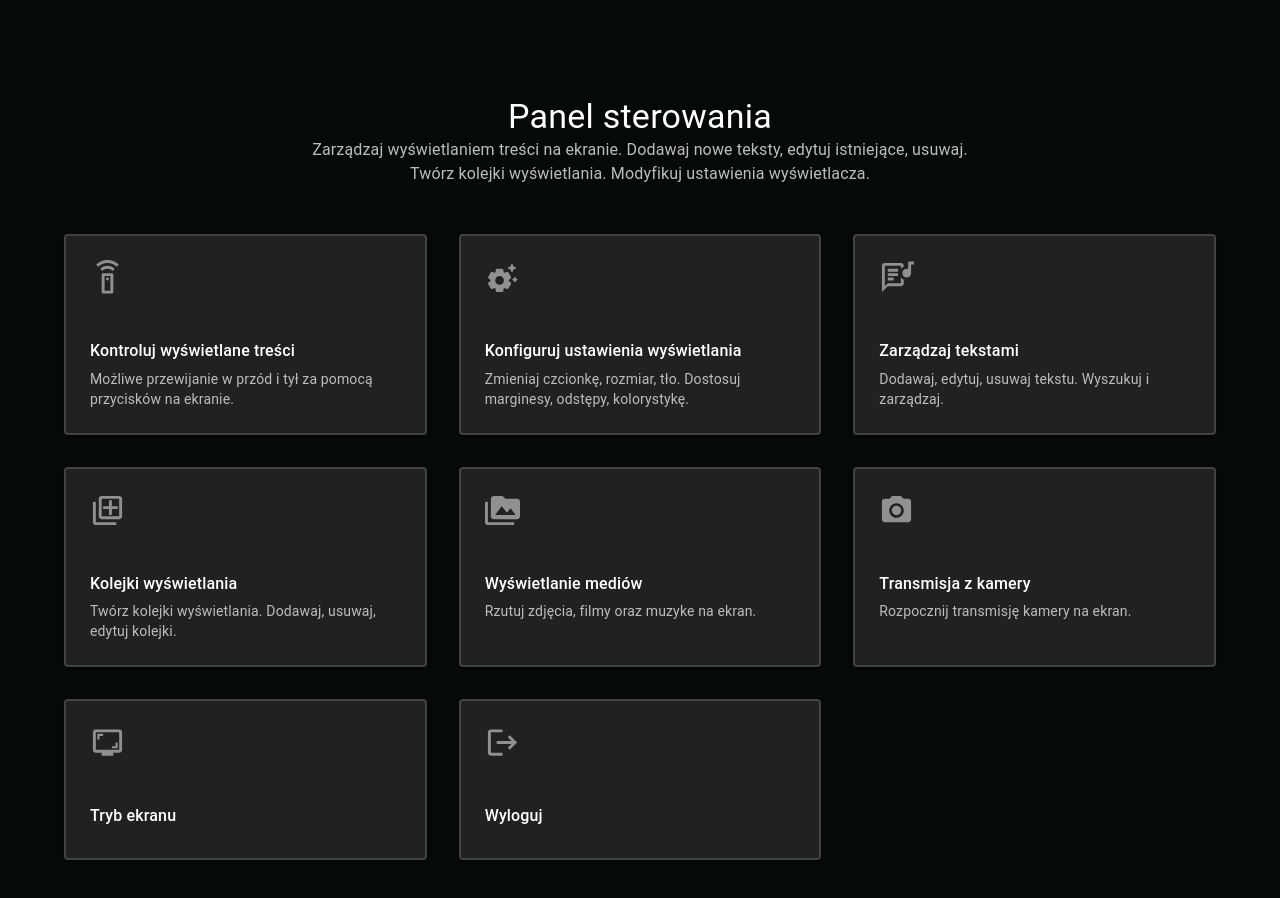
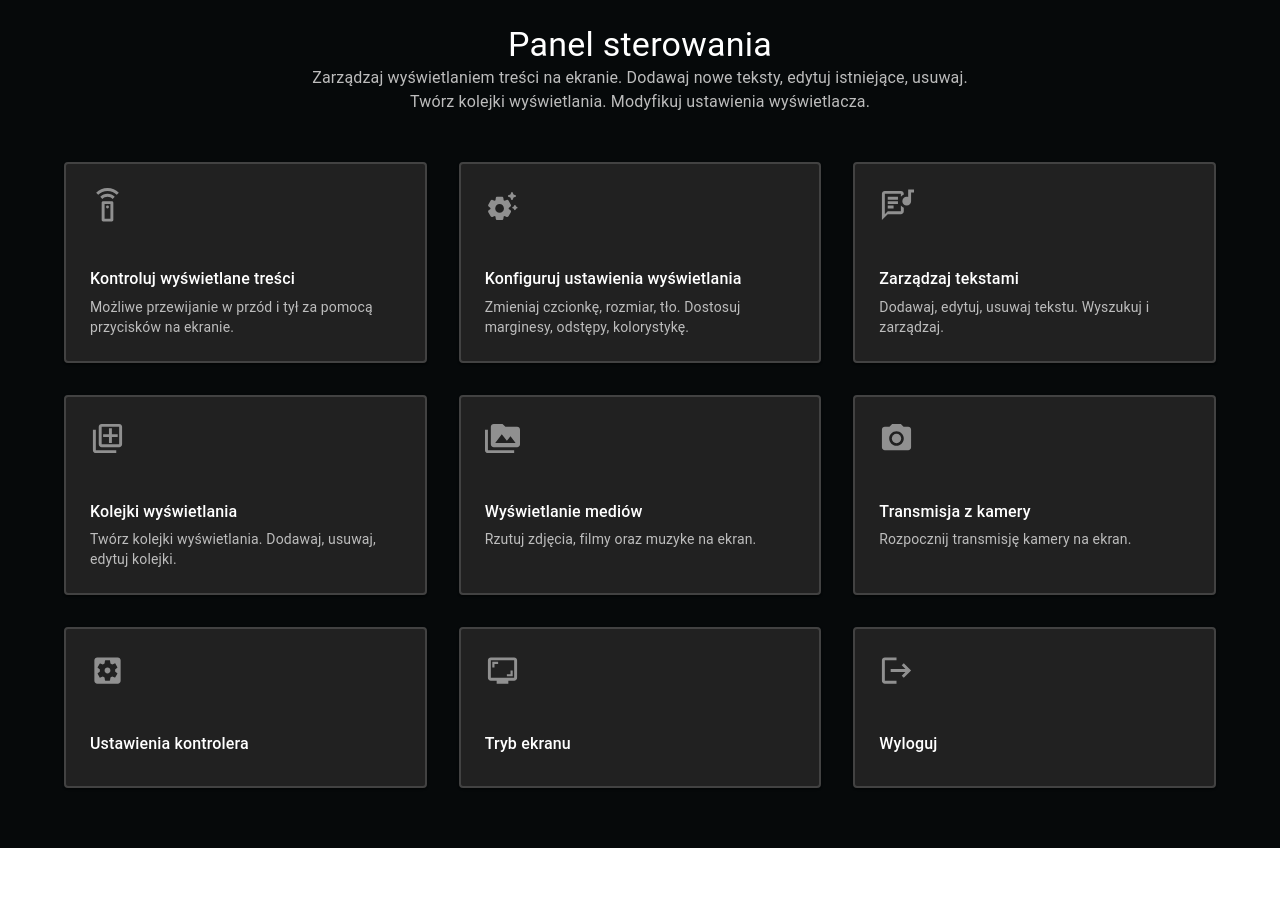
Before and after one commit to kubiakszymonp/projektor-frontend, a React (Create React App) app: page / in a window 1280 px wide. Shown: the top 898 px of the page. After the commit the page ends 848 px from the top, so only its background shows below. Built offline with nearby package versions, Linux system fonts and the light colour scheme; sample sign-in values are in the browser's storage.

Commit message:
use styled component for page wrapper

```diff
--- a/src/App.tsx
+++ b/src/App.tsx
@@ -15,6 +15,7 @@ import { LoadingProvider } from "./components/loading/loading-context";
 import { WebRtcStream } from "./pages/WebRtc/web-rtc-sender";
 import MediaCaptureProvider from "./services/user-media-capture.provider";
 import { WebRtcStreamReciever } from "./pages/WebRtc/web-rtc-reciever";
+import { ControllerSettings } from "./pages/ControllerSettings/controller-settings";
 
 function App() {
   const defaultTheme = createTheme({
@@ -44,6 +45,7 @@ function App() {
             />
             <Route path="/files-manager" element={<FilesManager />} />
             <Route path="/stream" element={<WebRtcStream />} />
+            <Route path="/controller-settings" element={<ControllerSettings />} />
           </Routes>
         </LoadingProvider>
       </MediaCaptureProvider>
--- /dev/null
+++ b/src/components/page-wrapper.tsx
@@ -0,0 +1,22 @@
+import { styled } from '@mui/system';
+import Box from '@mui/material/Box';
+
+const StyledBox = styled(Box)(({ theme }) => ({
+    color: 'white',
+    backgroundColor: '#06090a',
+    height: '100%',
+    minHeight: '100vh',
+    paddingTop: theme.spacing(1),  // default padding
+    paddingBottom: theme.spacing(1),  // default padding
+    paddingLeft: theme.spacing(1),  // default padding
+    paddingRight: theme.spacing(1),  // default padding
+
+    [theme.breakpoints.up('md')]: {
+        paddingTop: theme.spacing(3),
+        paddingBottom: theme.spacing(3),
+        paddingLeft: theme.spacing(5),
+        paddingRight: theme.spacing(5),
+    },
+}));
+
+export default StyledBox;
--- /dev/null
+++ b/src/pages/ControllerSettings/controller-settings.tsx
@@ -0,0 +1,3 @@
+export const ControllerSettings: React.FC = () => {
+    return <div></div>
+}
--- a/src/pages/Dashboard/Dashboard.tsx
+++ b/src/pages/Dashboard/Dashboard.tsx
@@ -5,6 +5,7 @@ import {
   PermMedia,
   QueueOutlined,
   ScreenshotMonitor,
+  SettingsApplications,
   SettingsRemoteOutlined,
   SettingsSuggestRounded,
 } from "@mui/icons-material";
@@ -12,6 +13,7 @@ import { Box, Card, Container, Grid, Stack, Typography } from "@mui/material";
 import { useNavigate } from "react-router-dom";
 import { jwtPersistance } from "../../services/jwt-persistance";
 import { useEffect } from "react";
+import StyledBox from "../../components/page-wrapper";
 
 export const Dashboard = () => {
   const navigate = useNavigate();
@@ -62,6 +64,14 @@ export const Dashboard = () => {
       onClick: () => navigate("/stream"),
     },
     {
+      icon: <SettingsApplications fontSize="large" />,
+      title: "Ustawienia kontrolera",
+      description: "",
+      onClick: () => {
+        navigate("/controller-settings");
+      },
+    },
+    {
       icon: <ScreenshotMonitor fontSize="large" />,
       title: "Tryb ekranu",
       description: "",
@@ -81,17 +91,7 @@ export const Dashboard = () => {
     }
   ];
   return (
-    <Box
-      id="highlights"
-      sx={{
-        pt: { xs: 4, sm: 12 },
-        pb: { xs: 8, sm: 16 },
-        color: "white",
-        bgcolor: "#06090a",
-        height: " 100%",
-        minHeight: "100vh",
-      }}
-    >
+    <StyledBox>
       <Container
         sx={{
           position: "relative",
@@ -151,6 +151,7 @@ export const Dashboard = () => {
           ))}
         </Grid>
       </Container>
-    </Box>
+
+    </StyledBox>
   );
 };
--- a/src/pages/FilesManager/FilesManager.tsx
+++ b/src/pages/FilesManager/FilesManager.tsx
@@ -16,6 +16,7 @@ import { MoreVert } from "@mui/icons-material";
 import { FilePreviewModal } from "./FilePreviewModal";
 import { GetMediaFileDto } from "../../api/generated";
 import { uploadFilesToBackend } from "../../util/upload-files";
+import StyledBox from "../../components/page-wrapper";
 
 export const FilesManager: React.FC = () => {
   const [fileInfosGrouped, setFileInfosGrouped] = useState<
@@ -132,15 +133,7 @@ export const FilesManager: React.FC = () => {
   };
 
   return (
-    <Box
-      sx={{
-        color: "white",
-        bgcolor: "#06090a",
-        height: "100%",
-        minHeight: "100vh",
-        py: 2,
-      }}
-    >
+    <StyledBox>
       <FilePreviewModal
         open={filePreviewModalOpen}
         currentFile={currentPreviewFile}
@@ -296,6 +289,6 @@ export const FilesManager: React.FC = () => {
           </Menu>
         </Box>
       ))}
-    </Box>
+    </StyledBox>
   );
 };
--- a/src/pages/Settings/DisplaySettings.tsx
+++ b/src/pages/Settings/DisplaySettings.tsx
@@ -13,6 +13,7 @@ import {
 import React, { useEffect, useMemo, useState } from "react";
 import { projectorSettingsApi } from "../../api";
 import { GetProjectorSettingsDto, TextStrategy } from "../../api/generated";
+import StyledBox from "../../components/page-wrapper";
 
 interface FieldWithDescription {
   fieldName: string;
@@ -146,14 +147,7 @@ export const DisplaySettings = () => {
   };
 
   return (
-    <Box
-      sx={{
-        py: 3,
-        px: 5,
-        color: "white",
-        bgcolor: "#06090a",
-      }}
-    >
+    <StyledBox>
       <Typography
         component="h3"
         variant="h4"
@@ -228,6 +222,6 @@ export const DisplaySettings = () => {
           ))}
         </Stack>
       )}
-    </Box>
+    </StyledBox>
   );
 };
--- a/src/pages/TextUnitQueues/TextUnitQueueList.tsx
+++ b/src/pages/TextUnitQueues/TextUnitQueueList.tsx
@@ -18,6 +18,7 @@ import { TextUnitQueueEditDialog } from "./TextUnitQueueUpdateDialog";
 import { MoreVert } from "@mui/icons-material";
 import { GetDisplayQueueDto, GetTextUnitDto } from "../../api/generated";
 import { TextUnitQueueCreateDialog } from "./TextUnitQueueCreateDialog";
+import StyledBox from "../../components/page-wrapper";
 
 export const TextUnitQueueList = () => {
   const [allDisplayQueues, setAllDisplayQueues] = useState<GetDisplayQueueDto[]>([]);
@@ -109,22 +110,7 @@ export const TextUnitQueueList = () => {
         open={displayQueueCreateDialogOpen}
       />
 
-      <Box
-        sx={{
-          py: {
-            xs: 1,
-            md: 3,
-          },
-          px: {
-            xs: 1,
-            md: 5,
-          },
-          color: "white",
-          bgcolor: "#06090a",
-          height: "100%",
-          minHeight: "100vh",
-        }}
-      >
+      <StyledBox>
         <Box>
           <Stack direction={"row"}>
             <TextField
@@ -243,7 +229,7 @@ export const TextUnitQueueList = () => {
             </MenuItem>
           </Menu>
         </Box>
-      </Box >
+      </StyledBox>
     </>
   );
 };
--- a/src/pages/TextUnits/TextUnitList.tsx
+++ b/src/pages/TextUnits/TextUnitList.tsx
@@ -26,6 +26,7 @@ import { MoreVert } from "@mui/icons-material";
 import { ManageTagsDialog } from "./ManageTagsDialog";
 import { GetTextUnitDto, GetTextUnitTagDto } from "../../api/generated";
 import { TextUnitAddDialog } from "./TextUnitAddDialog";
+import StyledBox from "../../components/page-wrapper";
 
 const ITEM_HEIGHT = 48;
 const ITEM_PADDING_TOP = 8;
@@ -48,15 +49,14 @@ export const TextUnitList: React.FC = () => {
   const [anchorEl, setAnchorEl] = useState<HTMLElement | null>(null);
 
   useEffect(() => {
-    handleClose();
-    refreshData();
+    closeAllModalsAndRefresh();
   }, []);
 
   useEffect(() => {
     onChangeFilter();
   }, [searchText, selectedTags, textUnitList]);
 
-  const handleClose = () => {
+  const closeAllModalsAndRefresh = () => {
     closeAllModals();
     refreshData();
   };
@@ -147,32 +147,17 @@ export const TextUnitList: React.FC = () => {
       {selectedTextUnit && (
         <TextUnitEditDialog
           open={textUnitEditDialogOpen}
-          handleClose={handleClose}
+          handleClose={closeAllModalsAndRefresh}
           textUnitId={selectedTextUnit.id}
         />
       )}
 
       <TextUnitAddDialog
-        handleClose={handleClose}
+        handleClose={closeAllModalsAndRefresh}
         open={textUnitCreateDialogOpen}
       />
-      <ManageTagsDialog handleClose={handleClose} open={manageTagsDialogOpen} />
-      <Box
-        sx={{
-          py: {
-            xs: 1,
-            md: 3,
-          },
-          px: {
-            xs: 1,
-            md: 5,
-          },
-          color: "white",
-          bgcolor: "#06090a",
-          height: "100%",
-          minHeight: "100vh",
-        }}
-      >
+      <ManageTagsDialog handleClose={closeAllModalsAndRefresh} open={manageTagsDialogOpen} />
+      <StyledBox>
         <Box>
           <Stack direction={"row"}>
             <TextField
@@ -324,7 +309,7 @@ export const TextUnitList: React.FC = () => {
             </Card>
           ))}
         </Stack>
-      </Box>
+      </StyledBox>
       <Menu
         id="simple-menu"
         anchorEl={anchorEl}
```
